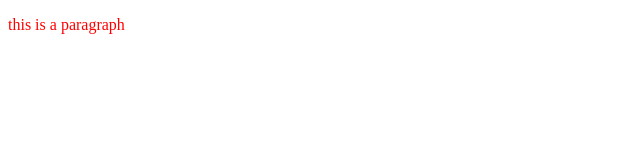
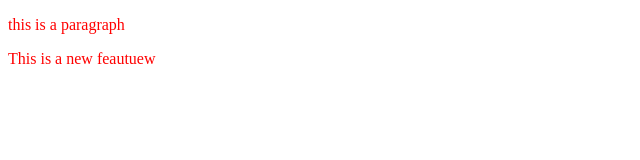
Before and after one commit to Yogendra-Chand/localRepo, a plain HTML site: page localRepo/index.html in a window 1280 px wide. Shown: the whole page, without its empty margins (0-640 px from the left). Drawn offline with Linux system fonts and the light colour scheme.

Commit message:
add new feature

```diff
--- a/localRepo/index.html
+++ b/localRepo/index.html
@@ -8,5 +8,6 @@
 </head>
 <body>
     <p>this is a paragraph</p>
+    <p>This is a new feautuew</p>
 </body>
 </html>
```
